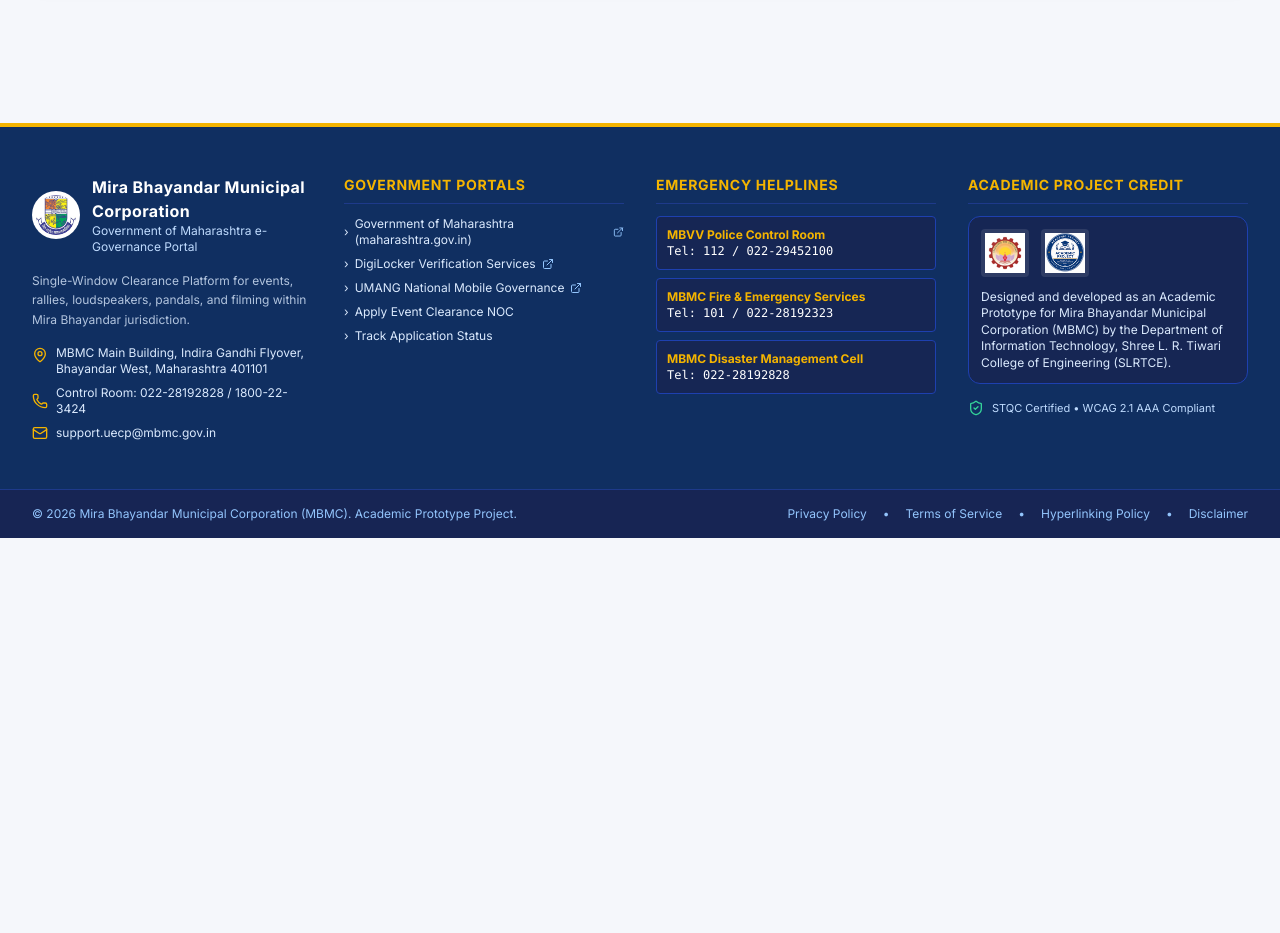
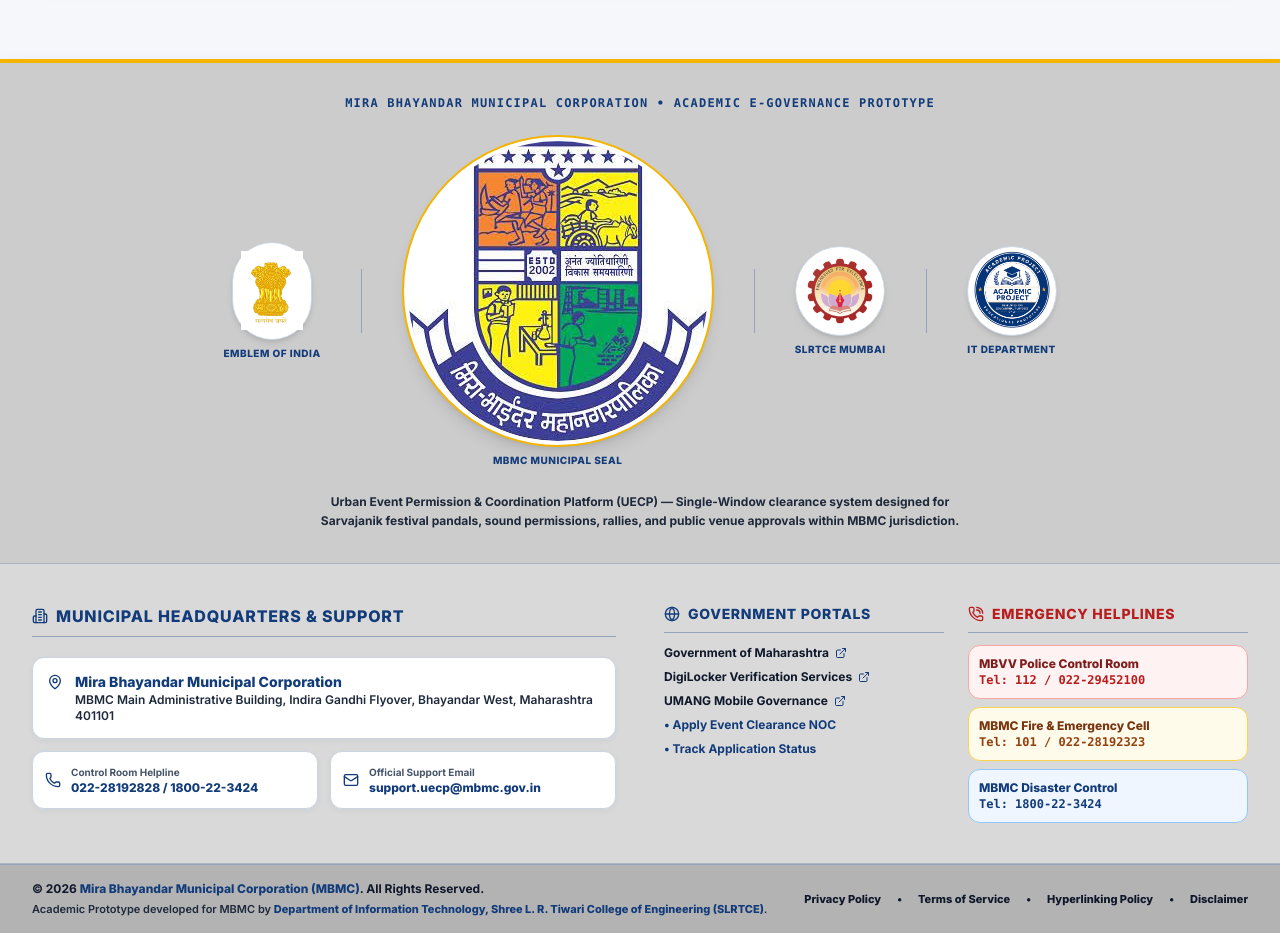
Before and after one commit to AryanUbale7/MBMC, a Next.js app: page / in a window 1280 px wide. Shown: the part 3580-4513 px from the top of the page. Before the commit the page ends 4118 px from the top, so only its background shows below. Built offline with nearby package versions, Linux system fonts and the light colour scheme.

Commit message:
Redesign footer layout with centered prominent logos, light grey background (#D9D9D9), and balanced link columns

```diff
--- a/src/components/layout/GovFooter.tsx
+++ b/src/components/layout/GovFooter.tsx
@@ -4,179 +4,254 @@
 import Link from "next/link";
 import { useAccessibility } from "@/context/AccessibilityContext";
 import {
-  Building2,
+  MapPin,
   Phone,
   Mail,
-  MapPin,
+  ExternalLink,
   ShieldCheck,
-  ExternalLink,
+  Award,
+  Globe,
+  Building2,
+  FileCheck2,
   Lock,
-  FileCheck2,
-  Share2
+  PhoneCall,
+  CheckCircle2
 } from "lucide-react";
 
 export default function GovFooter() {
   const { t } = useAccessibility();
 
   return (
-    <footer className="w-full bg-gov-footer text-white border-t-4 border-gov-accent font-sans mt-16">
+    <footer className="w-full bg-[#D9D9D9] text-slate-900 border-t-4 border-gov-accent font-sans shadow-gov-md">
 
       {/* -------------------------------------------------
-          SECTION 13: OFFICIAL FOOTER CONTENT
+          TOP CENTER: PROMINENT CENTERED LOGOS BAR
       ------------------------------------------------- */}
-      <div className="max-w-[1440px] mx-auto px-4 sm:px-8 py-12 grid grid-cols-1 md:grid-cols-2 lg:grid-cols-4 gap-8">
+      <div className="bg-[#CCCCCC] py-8 px-4 sm:px-8 border-b border-slate-400/60">
+        <div className="w-full max-w-[1440px] mx-auto flex flex-col items-center justify-center space-y-4">
 
-        {/* Col 1: Corporation Details & Address */}
-        <div className="space-y-4">
-          <div className="flex items-center space-x-3">
-            <div className="w-12 h-12 bg-white rounded-full p-1 flex-shrink-0">
+          <span className="text-xs font-mono font-extrabold text-gov-primary tracking-widest uppercase">
+            {t("MIRA BHAYANDAR MUNICIPAL CORPORATION • ACADEMIC E-GOVERNANCE PROTOTYPE", "मीरा भाईंदर महानगरपालिका • शैक्षणिक ई-प्रशासकीय नमुना")}
+          </span>
+
+          {/* Centered Extra-Large Logos Row */}
+          <div className="flex flex-wrap items-center justify-center gap-6 sm:gap-10 py-2">
+
+            {/* Emblem of India */}
+            <div className="flex flex-col items-center space-y-1.5">
+              <div className="bg-white p-2 rounded-full border border-slate-300 shadow-md">
+                <img
+                  src="/images/sher.png"
+                  alt="State Emblem of India"
+                  className="h-16 sm:h-20 w-auto object-contain"
+                />
+              </div>
+              <span className="text-[10px] text-gov-primary font-extrabold uppercase tracking-wider">{t("Emblem of India", "भारत राजमुद्रा")}</span>
+            </div>
+
+            <div className="hidden sm:block h-16 w-px bg-slate-400" />
+
+            {/* MBMC Official Seal */}
+            <div className="flex flex-col items-center space-y-1.5">
+              <div className="bg-white p-1 rounded-full border-2 border-gov-accent shadow-lg">
                 <img
                   src="/images/mbmc_updated logo.jpg"
-                alt="MBMC Seal"
-                className="w-full h-full object-contain rounded-full"
+                  alt="MBMC Official Seal"
+                  className="w-18 h-18 sm:w-22 sm:h-22 object-contain rounded-full"
                 />
               </div>
-            <div>
-              <h3 className="text-base font-bold text-white tracking-wide">
-                {t("Mira Bhayandar Municipal Corporation", "मीरा भाईंदर महानगरपालिका")}
-              </h3>
-              <p className="text-xs text-blue-200">
-                {t("Government of Maharashtra e-Governance Portal", "महाराष्ट्र शासन ई-गव्हर्नन्स पोर्टल")}
+              <span className="text-[10px] text-gov-primary font-black uppercase tracking-wider">{t("MBMC Municipal Seal", "मीरा भाईंदर मनपा मुद्रा")}</span>
+            </div>
+
+            <div className="hidden sm:block h-16 w-px bg-slate-400" />
+
+            {/* SLRTCE College Logo */}
+            <div className="flex flex-col items-center space-y-1.5">
+              <div className="bg-white p-1 rounded-full border border-slate-300 shadow-md">
+                <img
+                  src="/images/SLRTCElogo.png"
+                  alt="SLRTCE College Logo"
+                  className="w-16 h-16 sm:w-20 sm:h-20 object-contain rounded-full"
+                />
+              </div>
+              <span className="text-[10px] text-gov-primary font-extrabold uppercase tracking-wider">SLRTCE Mumbai</span>
+            </div>
+
+            <div className="hidden sm:block h-16 w-px bg-slate-400" />
+
+            {/* IT Department Seal */}
+            <div className="flex flex-col items-center space-y-1.5">
+              <div className="bg-white p-1 rounded-full border border-slate-300 shadow-md">
+                <img
+                  src="/images/IT.png"
+                  alt="IT Department Seal"
+                  className="w-16 h-16 sm:w-20 sm:h-20 object-contain rounded-full"
+                />
+              </div>
+              <span className="text-[10px] text-gov-primary font-extrabold uppercase tracking-wider">IT Department</span>
+            </div>
+
+          </div>
+
+          <p className="text-xs text-slate-800 max-w-2xl text-center leading-relaxed font-bold">
+            {t(
+              "Urban Event Permission & Coordination Platform (UECP) — Single-Window clearance system designed for Sarvajanik festival pandals, sound permissions, rallies, and public venue approvals within MBMC jurisdiction.",
+              "नागरी कार्यक्रम परवानगी व समन्वय प्रणाली (यूईसीपी) — मीरा भाईंदर क्षेत्रातील उत्सव मंडप, ध्वनी परवानग्या व सभा मैदानांसाठी एकल खिडकी मंजुरी पोर्टल."
+            )}
           </p>
+
         </div>
       </div>
 
-          <p className="text-xs text-blue-100/80 leading-relaxed">
-            {t(
-              "Single-Window Clearance Platform for events, rallies, loudspeakers, pandals, and filming within Mira Bhayandar jurisdiction.",
-              "मीरा भाईंदर क्षेत्रातील कार्यक्रम, मोर्चे, लाउडस्पीकर, मंडप व चित्रीकरणासाठी एकल-खिडकी परवानगी व समन्वय प्रणाली."
-            )}
-          </p>
 
-          <div className="space-y-2 text-xs text-blue-100">
-            <div className="flex items-start space-x-2">
-              <MapPin className="w-4 h-4 text-gov-accent flex-shrink-0 mt-0.5" />
-              <span>{t("MBMC Main Building, Indira Gandhi Flyover, Bhayandar West, Maharashtra 401101", "एमबीएमसी मुख्य इमारत, इंदिरा गांधी उड्डाणपुलाजवळ, भाईंदर पश्चिम ४०११०१")}</span>
+      {/* -------------------------------------------------
+          MAIN CONTENT GRID: LEFT (CONTACTS) & RIGHT (LINKS & HELPLINES)
+      ------------------------------------------------- */}
+      <div className="py-10 px-4 sm:px-8 border-b border-slate-400/60">
+        <div className="w-full max-w-[1440px] mx-auto grid grid-cols-1 lg:grid-cols-12 gap-8 sm:gap-12">
+
+          {/* LEFT SIDE: MUNICIPAL HEADQUARTERS & CONTACTS (6 Cols) */}
+          <div className="lg:col-span-6 space-y-5">
+            <div className="border-b border-slate-400 pb-2">
+              <h3 className="text-base font-extrabold text-gov-primary uppercase tracking-wider flex items-center space-x-2">
+                <Building2 className="w-4 h-4 text-gov-primary" />
+                <span>{t("Municipal Headquarters & Support", "महानगरपालिका मुख्यालय व संपर्क")}</span>
+              </h3>
             </div>
-            <div className="flex items-center space-x-2">
-              <Phone className="w-4 h-4 text-gov-accent flex-shrink-0" />
-              <span>{t("Control Room: 022-28192828 / 1800-22-3424", "नियंत्रण कक्ष: ०२२-२८१९२८२८ / १८००-२२-३४२४")}</span>
+
+            <div className="space-y-3 text-xs text-slate-900 font-semibold">
+              <div className="flex items-start space-x-3 bg-white p-3.5 rounded-gov-sm border border-slate-300 shadow-gov-sm">
+                <MapPin className="w-4 h-4 text-gov-primary flex-shrink-0 mt-0.5" />
+                <div>
+                  <span className="font-extrabold text-gov-primary block text-sm">Mira Bhayandar Municipal Corporation</span>
+                  <span className="text-slate-800">MBMC Main Administrative Building, Indira Gandhi Flyover, Bhayandar West, Maharashtra 401101</span>
                 </div>
-            <div className="flex items-center space-x-2">
-              <Mail className="w-4 h-4 text-gov-accent flex-shrink-0" />
-              <span>{t("support.uecp@mbmc.gov.in", "support.uecp@mbmc.gov.in")}</span>
+              </div>
+
+              <div className="grid grid-cols-1 sm:grid-cols-2 gap-3">
+                <div className="flex items-center space-x-2.5 bg-white p-3 rounded-gov-sm border border-slate-300 shadow-gov-sm">
+                  <Phone className="w-4 h-4 text-gov-primary flex-shrink-0" />
+                  <div>
+                    <span className="text-[10px] text-slate-600 font-bold block">Control Room Helpline</span>
+                    <span className="font-extrabold text-gov-primary">022-28192828 / 1800-22-3424</span>
+                  </div>
+                </div>
+
+                <div className="flex items-center space-x-2.5 bg-white p-3 rounded-gov-sm border border-slate-300 shadow-gov-sm">
+                  <Mail className="w-4 h-4 text-gov-primary flex-shrink-0" />
+                  <div>
+                    <span className="text-[10px] text-slate-600 font-bold block">Official Support Email</span>
+                    <span className="font-extrabold text-gov-primary">support.uecp@mbmc.gov.in</span>
+                  </div>
+                </div>
               </div>
             </div>
           </div>
 
-        {/* Col 2: Quick Links & Government Portals */}
+
+          {/* RIGHT SIDE: GOVERNMENT PORTALS & EMERGENCY HELPLINES (6 Cols) */}
+          <div className="lg:col-span-6 grid grid-cols-1 sm:grid-cols-2 gap-6">
+
+            {/* Government Links */}
             <div className="space-y-3">
-          <h4 className="text-sm font-bold text-gov-accent uppercase tracking-wider border-b border-blue-900 pb-2">
-            {t("Government Portals", "शासकीय पोर्टल व सेवा")}
+              <div className="border-b border-slate-400 pb-2">
+                <h4 className="text-sm font-extrabold text-gov-primary uppercase tracking-wider flex items-center space-x-2">
+                  <Globe className="w-4 h-4 text-gov-primary" />
+                  <span>{t("Government Portals", "शासकीय दालने")}</span>
                 </h4>
-          <ul className="space-y-2 text-xs text-blue-100">
+              </div>
+
+              <ul className="space-y-2 text-xs text-slate-900 font-bold">
                 <li>
-              <a href="https://maharashtra.gov.in" target="_blank" rel="noreferrer" className="hover:text-gov-accent flex items-center space-x-1.5 transition">
-                <span>›</span> <span>{t("Government of Maharashtra (maharashtra.gov.in)", "महाराष्ट्र शासन पोर्टल")}</span>
-                <ExternalLink className="w-3 h-3 text-blue-300 ml-1" />
+                  <a href="https://maharashtra.gov.in" target="_blank" rel="noopener noreferrer" className="hover:text-gov-primary transition flex items-center space-x-1.5">
+                    <span>Government of Maharashtra</span>
+                    <ExternalLink className="w-3 h-3 text-gov-primary" />
                   </a>
                 </li>
                 <li>
-              <a href="https://digilocker.gov.in" target="_blank" rel="noreferrer" className="hover:text-gov-accent flex items-center space-x-1.5 transition">
-                <span>›</span> <span>{t("DigiLocker Verification Services", "डिजीलॉकर पडताळणी")}</span>
-                <ExternalLink className="w-3 h-3 text-blue-300 ml-1" />
+                  <a href="https://digilocker.gov.in" target="_blank" rel="noopener noreferrer" className="hover:text-gov-primary transition flex items-center space-x-1.5">
+                    <span>DigiLocker Verification Services</span>
+                    <ExternalLink className="w-3 h-3 text-gov-primary" />
                   </a>
                 </li>
                 <li>
-              <a href="https://umang.gov.in" target="_blank" rel="noreferrer" className="hover:text-gov-accent flex items-center space-x-1.5 transition">
-                <span>›</span> <span>{t("UMANG National Mobile Governance", "उमंग नॅशनल मोबाईल गव्हर्नन्स")}</span>
-                <ExternalLink className="w-3 h-3 text-blue-300 ml-1" />
+                  <a href="https://umang.gov.in" target="_blank" rel="noopener noreferrer" className="hover:text-gov-primary transition flex items-center space-x-1.5">
+                    <span>UMANG Mobile Governance</span>
+                    <ExternalLink className="w-3 h-3 text-gov-primary" />
                   </a>
                 </li>
                 <li>
-              <Link href="/apply" className="hover:text-gov-accent flex items-center space-x-1.5 transition">
-                <span>›</span> <span>{t("Apply Event Clearance NOC", "कार्यक्रम परवानगी अर्ज")}</span>
+                  <Link href="/apply" className="hover:text-gov-primary transition flex items-center space-x-1 text-gov-primary">
+                    <span>• Apply Event Clearance NOC</span>
                   </Link>
                 </li>
                 <li>
-              <Link href="/track" className="hover:text-gov-accent flex items-center space-x-1.5 transition">
-                <span>›</span> <span>{t("Track Application Status", "अर्जाची स्थिती खेळा")}</span>
+                  <Link href="/track" className="hover:text-gov-primary transition flex items-center space-x-1 text-gov-primary">
+                    <span>• Track Application Status</span>
                   </Link>
                 </li>
               </ul>
             </div>
 
-        {/* Col 3: Emergency Inter-Dept Hotline Numbers */}
+            {/* Emergency Helplines */}
             <div className="space-y-3">
-          <h4 className="text-sm font-bold text-gov-accent uppercase tracking-wider border-b border-blue-900 pb-2">
-            {t("Emergency Helplines", "आपत्कालीन विभाग संपर्क")}
+              <div className="border-b border-slate-400 pb-2">
+                <h4 className="text-sm font-extrabold text-red-700 uppercase tracking-wider flex items-center space-x-2">
+                  <PhoneCall className="w-4 h-4" />
+                  <span>{t("Emergency Helplines", "आपत्कालीन नंबर")}</span>
                 </h4>
-          <div className="space-y-2 text-xs text-blue-100">
-            <div className="bg-blue-950/90 p-2.5 rounded border border-blue-800">
-              <span className="font-bold text-gov-accent block">{t("MBVV Police Control Room", "एमबीविव्हि पोलीस नियंत्रण कक्ष")}</span>
-              <span className="text-white font-mono">Tel: 112 / 022-29452100</span>
-            </div>
-            <div className="bg-blue-950/90 p-2.5 rounded border border-blue-800">
-              <span className="font-bold text-gov-accent block">{t("MBMC Fire & Emergency Services", "अग्निशमन दल आपत्कालीन")}</span>
-              <span className="text-white font-mono">Tel: 101 / 022-28192323</span>
-            </div>
-            <div className="bg-blue-950/90 p-2.5 rounded border border-blue-800">
-              <span className="font-bold text-gov-accent block">{t("MBMC Disaster Management Cell", "आपत्ती व्यवस्थापन कक्ष")}</span>
-              <span className="text-white font-mono">Tel: 022-28192828</span>
-            </div>
-          </div>
               </div>
 
-        {/* Col 4: Academic Project Attribution */}
-        <div className="space-y-3">
-          <h4 className="text-sm font-bold text-gov-accent uppercase tracking-wider border-b border-blue-900 pb-2">
-            {t("Academic Project Credit", "शैक्षणिक प्रकल्प नोंद")}
-          </h4>
-          <div className="bg-blue-950/90 p-3 rounded-gov-sm border border-blue-800 space-y-2">
-            <div className="flex items-center space-x-3">
-              <img
-                src="/images/SLRTCElogo.png"
-                alt="SLRTCE College Logo"
-                className="w-12 h-12 object-contain bg-white/10 rounded p-1"
-              />
-              <img
-                src="/images/IT.png"
-                alt="Information Technology Dept"
-                className="w-12 h-12 object-contain bg-white/10 rounded p-1"
-              />
-            </div>
-            <p className="text-xs text-blue-100 leading-snug pt-1">
-              {t(
-                "Designed and developed as an Academic Prototype for Mira Bhayandar Municipal Corporation (MBMC) by the Department of Information Technology, Shree L. R. Tiwari College of Engineering (SLRTCE).",
-                "श्री एल. आर. तिवारी कॉलेज ऑफ इंजिनिअरिंग, माहिती तंत्रज्ञान विभागाद्वारे मीरा भाईंदर महानगरपालिकेसाठी शैक्षणिक नमुना म्हणून विकसित."
-              )}
-            </p>
+              <div className="space-y-2 text-xs">
+                <div className="bg-red-50 border border-red-300 p-2.5 rounded-gov-sm shadow-xs">
+                  <span className="font-extrabold text-red-900 block">MBVV Police Control Room</span>
+                  <span className="font-mono text-red-700 font-extrabold">Tel: 112 / 022-29452100</span>
                 </div>
 
-          <div className="flex items-center space-x-2 text-[11px] text-blue-200 pt-1">
-            <ShieldCheck className="w-4 h-4 text-emerald-400" />
-            <span>{t("STQC Certified • WCAG 2.1 AAA Compliant", "एसटीक्यूसी प्रमाणित • डब्ल्यूसीएजी २.१ एएए")}</span>
+                <div className="bg-amber-50 border border-amber-300 p-2.5 rounded-gov-sm shadow-xs">
+                  <span className="font-extrabold text-amber-900 block">MBMC Fire & Emergency Cell</span>
+                  <span className="font-mono text-amber-800 font-extrabold">Tel: 101 / 022-28192323</span>
+                </div>
+
+                <div className="bg-blue-50 border border-blue-300 p-2.5 rounded-gov-sm shadow-xs">
+                  <span className="font-extrabold text-gov-primary block">MBMC Disaster Control</span>
+                  <span className="font-mono text-gov-primary font-extrabold">Tel: 1800-22-3424</span>
+                </div>
               </div>
             </div>
 
           </div>
 
-      {/* Legal & Copyright Disclaimer Bar */}
-      <div className="bg-blue-950 border-t border-blue-900 py-4 px-4 sm:px-8 text-xs text-blue-300">
-        <div className="max-w-[1440px] mx-auto flex flex-col sm:flex-row items-center justify-between gap-3">
-          <div>
-            <span>© 2026 {t("Mira Bhayandar Municipal Corporation (MBMC). Academic Prototype Project.", "मीरा भाईंदर महानगरपालिका. शैक्षणिक प्रकल्प नमुना.")}</span>
+        </div>
       </div>
 
-          <div className="flex items-center space-x-4">
-            <span className="hover:underline cursor-pointer">{t("Privacy Policy", "गोपनीयता धोरण")}</span>
+
+      {/* -------------------------------------------------
+          LOWER FOOTER / BOTTOM BAR: COPYRIGHT & ACADEMIC CREDIT
+      ------------------------------------------------- */}
+      <div className="bg-[#B3B3B3] py-4 px-4 sm:px-8 text-xs text-slate-900 font-bold border-t border-slate-400">
+        <div className="w-full max-w-[1440px] mx-auto flex flex-col md:flex-row items-center justify-between gap-3 text-center md:text-left">
+
+          <div className="space-y-1">
+            <div>
+              © 2026 <span className="font-extrabold text-gov-primary">Mira Bhayandar Municipal Corporation (MBMC)</span>. All Rights Reserved.
+            </div>
+            <div className="text-[11px] text-slate-800 font-semibold">
+              Academic Prototype developed for MBMC by <span className="font-extrabold text-gov-primary">Department of Information Technology, Shree L. R. Tiwari College of Engineering (SLRTCE)</span>.
+            </div>
+          </div>
+
+          {/* Legal Links */}
+          <div className="flex flex-wrap items-center justify-center gap-4 text-[11px] font-extrabold text-slate-900">
+            <Link href="/guidelines" className="hover:text-gov-primary transition">Privacy Policy</Link>
             <span>•</span>
-            <span className="hover:underline cursor-pointer">{t("Terms of Service", "नियम व अटी")}</span>
+            <Link href="/guidelines" className="hover:text-gov-primary transition">Terms of Service</Link>
             <span>•</span>
-            <span className="hover:underline cursor-pointer">{t("Hyperlinking Policy", "हायपरलिंकिंग धोरण")}</span>
+            <Link href="/guidelines" className="hover:text-gov-accent transition">Hyperlinking Policy</Link>
             <span>•</span>
-            <span className="hover:underline cursor-pointer">{t("Disclaimer", "अस्वीकरण")}</span>
+            <Link href="/guidelines" className="hover:text-gov-primary transition">Disclaimer</Link>
           </div>
+
         </div>
       </div>
 
```
Also changed, not shown: pb_1.jpg (added). Lines whose indentation alone changed are shown as unchanged.
